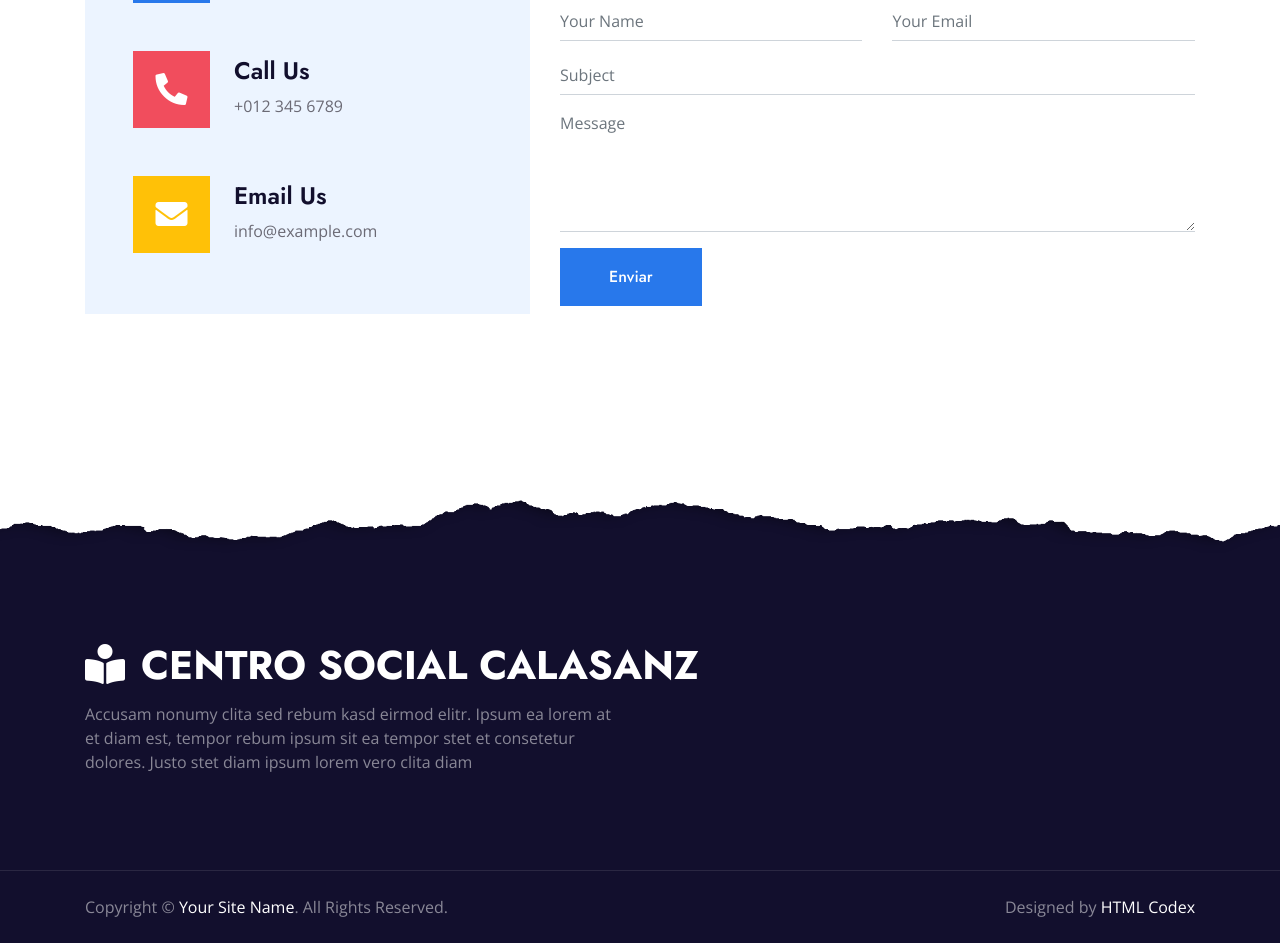
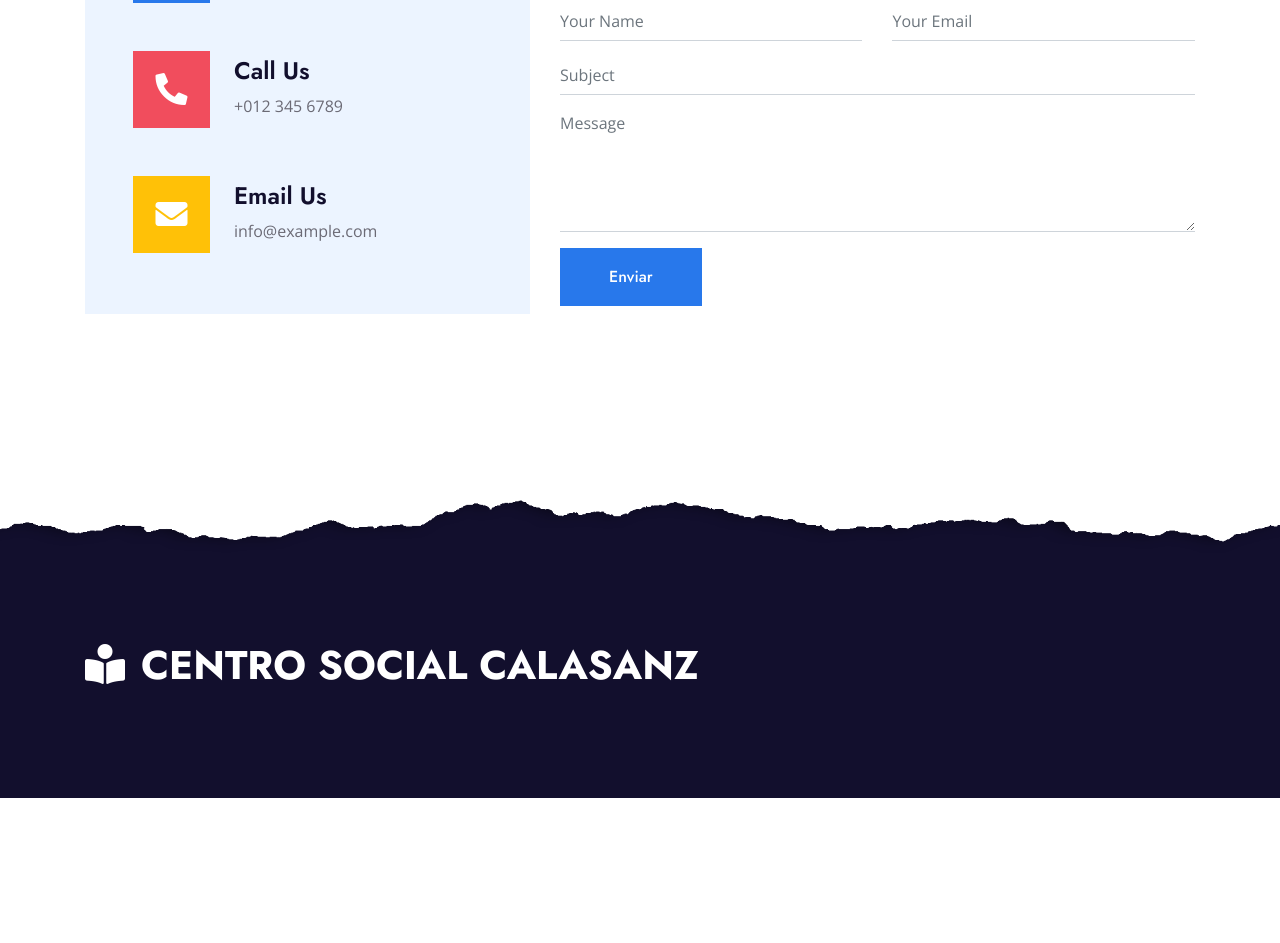
Before and after one commit to Xlyhr05/CentroSocialCalazans, a plain HTML site: page index.html in a window 1280 px wide. Shown: the part 3389-4332 px from the top of the page. After the commit the page ends 4187 px from the top, so only its background shows below. Drawn offline with nearby package versions, Linux system fonts and the light colour scheme; a script that the page names is missing.

Commit message:
Update index.html

```diff
--- a/index.html
+++ b/index.html
@@ -263,23 +263,9 @@
                     <a href="index.html" class="navbar-brand">
                         <h1 class="mt-n2 text-uppercase text-white"><i class="fa fa-book-reader mr-3"></i>Centro Social Calasanz</h1>
                     </a>
-                    <p class="m-0">Accusam nonumy clita sed rebum kasd eirmod elitr. Ipsum ea lorem at et diam est, tempor rebum ipsum sit ea tempor stet et consetetur dolores. Justo stet diam ipsum lorem vero clita diam</p>
+
                 </div>
 
-            </div>
-        </div>
-    </div>
-    <div class="container-fluid bg-dark text-white-50 border-top py-4" style="border-color: rgba(256, 256, 256, .1) !important;">
-        <div class="container">
-            <div class="row">
-                <div class="col-md-6 text-center text-md-left mb-3 mb-md-0">
-                    <p class="m-0">Copyright &copy; <a class="text-white" href="#">Your Site Name</a>. All Rights Reserved.
-                    </p>
-                </div>
-                <div class="col-md-6 text-center text-md-right">
-                    <p class="m-0">Designed by <a class="text-white" href="https://htmlcodex.com">HTML Codex</a>
-                    </p>
-                </div>
             </div>
         </div>
     </div>
```
